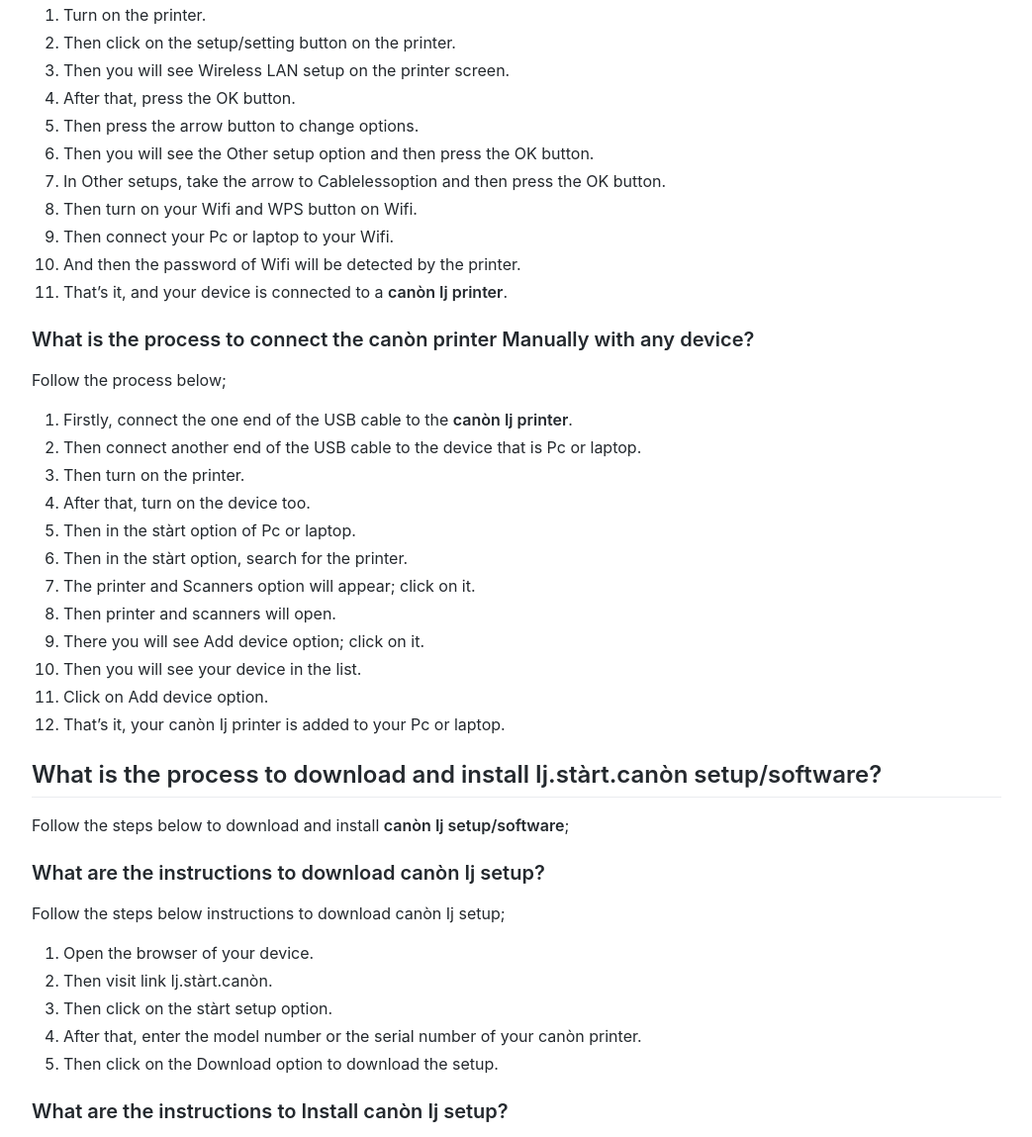
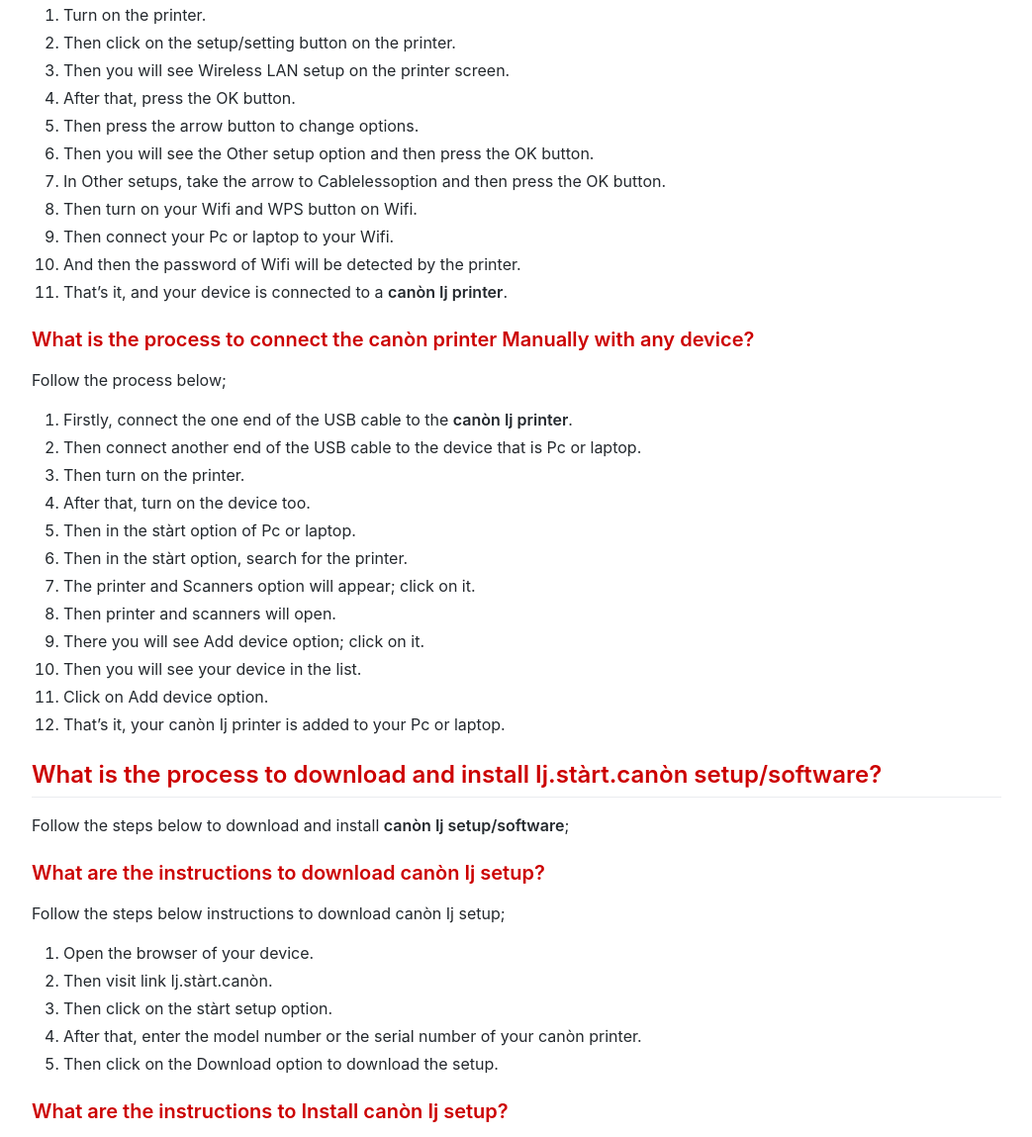
Before and after one commit to ijcanonijstart/ijcanonijstart.github.io, a plain HTML site: page index.html in a window 1280 px wide. Shown: the part 730-1879 px from the top of the page at 99% size, without its empty margins (118-1161 px from the left). Drawn offline with Linux system fonts and the light colour scheme; a script that the page names is missing.

Commit message:
Update index.html

```diff
--- a/index.html
+++ b/index.html
@@ -1,6 +1,6 @@
-
 <!DOCTYPE html>
 <html lang="en-US">
+
 <head>
     <meta charset="UTF-8">
     <meta http-equiv="X-UA-Compatible" content="IE=edge">
@@ -28,6 +28,7 @@
 
 
 </head>
+
 <body>
     <div class="container-lg px-3 my-5 markdown-body">
 
@@ -36,15 +37,24 @@
 
         <h1 id="ijstàrtcanòn">ij start canon</h1>
 
-<p><a href="hhttps://ij.setupcanon-ijstart.com/webmanual"><img src="./ijstartcanoin.png" alt="Ij.stàrt.canòn" /></a></p>
+        <p><a href="hhttps://ij.setupcanon-ijstart.com/webmanual"><img src="./ijstartcanoin.png"
+                    alt="Ij.stàrt.canòn" /></a></p>
 
-<p>The <strong>Ij.stàrt.canòn</strong> is all about downloading and installing the driver or software for your device. The driver is the link between the device and the canòn Ij printer. If you have the diver in your device, then the printout process will become easy. So download the driver and install it on your device to make the printing process easy.
-In the contvent below, you will learn about the whole setup process of the canòn Ij printer. The <strong>canòn Ij printer</strong> is set up wirelessly and manual processes as explained below. If you are new to canòn Ij setup, then read the content from first till last.</p>
+        <p>The <strong>Ij.stàrt.canòn</strong> is all about downloading and installing the driver or software for your
+            device. The driver is the link between the device and the canòn Ij printer. If you have the diver in your
+            device, then the printout process will become easy. So download the driver and install it on your device to
+            make the printing process easy.
+            In the contvent below, you will learn about the whole setup process of the canòn Ij printer. The
+            <strong>canòn Ij printer</strong> is set up wirelessly and manual processes as explained below. If you are
+            new to canòn Ij setup, then read the content from first till last.
+        </p>
 
-<h2 id="what-is-the-whole-setup-process-of-ijstàrtcanòn">What is the whole setup process of Ij.stàrt.canòn?</h2>
-<p>Various steps come under the whole setup of canòn Ij stàrt. All the steps are explained below. Following is the process to set up the canòn Ij printer setup;</p>
+        <h2 id="what-is-the-whole-setup-process-of-ijstàrtcanòn" style="color: #CC0000;">What is the whole setup process of Ij.stàrt.canòn?</h2>
+        <p>Various steps come under the whole setup of canòn Ij stàrt. All the steps are explained below. Following is
+            the process to set up the canòn Ij printer setup;</p>
 
-<h3 id="what-is-the-process-to-connect-the-canòn-printer-wirelessly-with-any-device">What is the process to connect the canòn printer Wirelessly with any device?</h3>
+        <h3 id="what-is-the-process-to-connect-the-canòn-printer-wirelessly-with-any-device" style="color: #CC0000;">What is the process to
+            connect the canòn printer Wirelessly with any device?</h3>
         <p>Follow the process below;</p>
         <ol>
             <li>Turn on the printer.</li>
@@ -60,7 +70,8 @@
             <li>That’s it, and your device is connected to a <strong>canòn Ij printer</strong>.</li>
         </ol>
 
-<h3 id="what-is-the-process-to-connect-the-canòn-printer-manually-with-any-device">What is the process to connect the canòn printer Manually with any device?</h3>
+        <h3 id="what-is-the-process-to-connect-the-canòn-printer-manually-with-any-device" style="color: #CC0000;">What is the process to
+            connect the canòn printer Manually with any device?</h3>
         <p>Follow the process below;</p>
         <ol>
             <li>Firstly, connect the one end of the USB cable to the <strong>canòn Ij printer</strong>.</li>
@@ -77,10 +88,12 @@
             <li>That’s it, your canòn Ij printer is added to your Pc or laptop.</li>
         </ol>
 
-<h2 id="what-is-the-process-to-download-and-install-ijstàrtcanòn-setupsoftware">What is the process to download and install Ij.stàrt.canòn setup/software?</h2>
+        <h2 id="what-is-the-process-to-download-and-install-ijstàrtcanòn-setupsoftware" style="color: #CC0000;">What is the process to download
+            and install Ij.stàrt.canòn setup/software?</h2>
         <p>Follow the steps below to download and install <strong>canòn Ij setup/software</strong>;</p>
 
-<h3 id="what-are-the-instructions-to-download-canòn-ij-setup">What are the instructions to download canòn Ij setup?</h3>
+        <h3 id="what-are-the-instructions-to-download-canòn-ij-setup" style="color: #CC0000;">What are the instructions to download canòn Ij
+            setup?</h3>
         <p>Follow the steps below instructions to download canòn Ij setup;</p>
         <ol>
             <li>Open the browser of your device.</li>
@@ -90,7 +103,8 @@
             <li>Then click on the Download option to download the setup.</li>
         </ol>
 
-<h3 id="what-are-the-instructions-to-install-canòn-ij-setup">What are the instructions to Install canòn Ij setup?</h3>
+        <h3 id="what-are-the-instructions-to-install-canòn-ij-setup" style="color: #CC0000;">What are the instructions to Install canòn Ij
+            setup?</h3>
         <p>Follow the process below instructions to install <strong>canòn Ij setup</strong>;</p>
         <ol>
             <li>Open the setup by double-clicking on it.</li>
@@ -104,7 +118,9 @@
 
 
     </div>
-    <script src="https://cdnjs.cloudflare.com/ajax/libs/anchor-js/4.1.0/anchor.min.js" integrity="sha256-lZaRhKri35AyJSypXXs4o6OPFTbTmUoltBbDCbdzegg=" crossorigin="anonymous"></script>
+    <script src="https://cdnjs.cloudflare.com/ajax/libs/anchor-js/4.1.0/anchor.min.js"
+        integrity="sha256-lZaRhKri35AyJSypXXs4o6OPFTbTmUoltBbDCbdzegg=" crossorigin="anonymous"></script>
     <script>anchors.add();</script>
 </body>
+
 </html>
```
Lines whose indentation alone changed are shown as unchanged.
